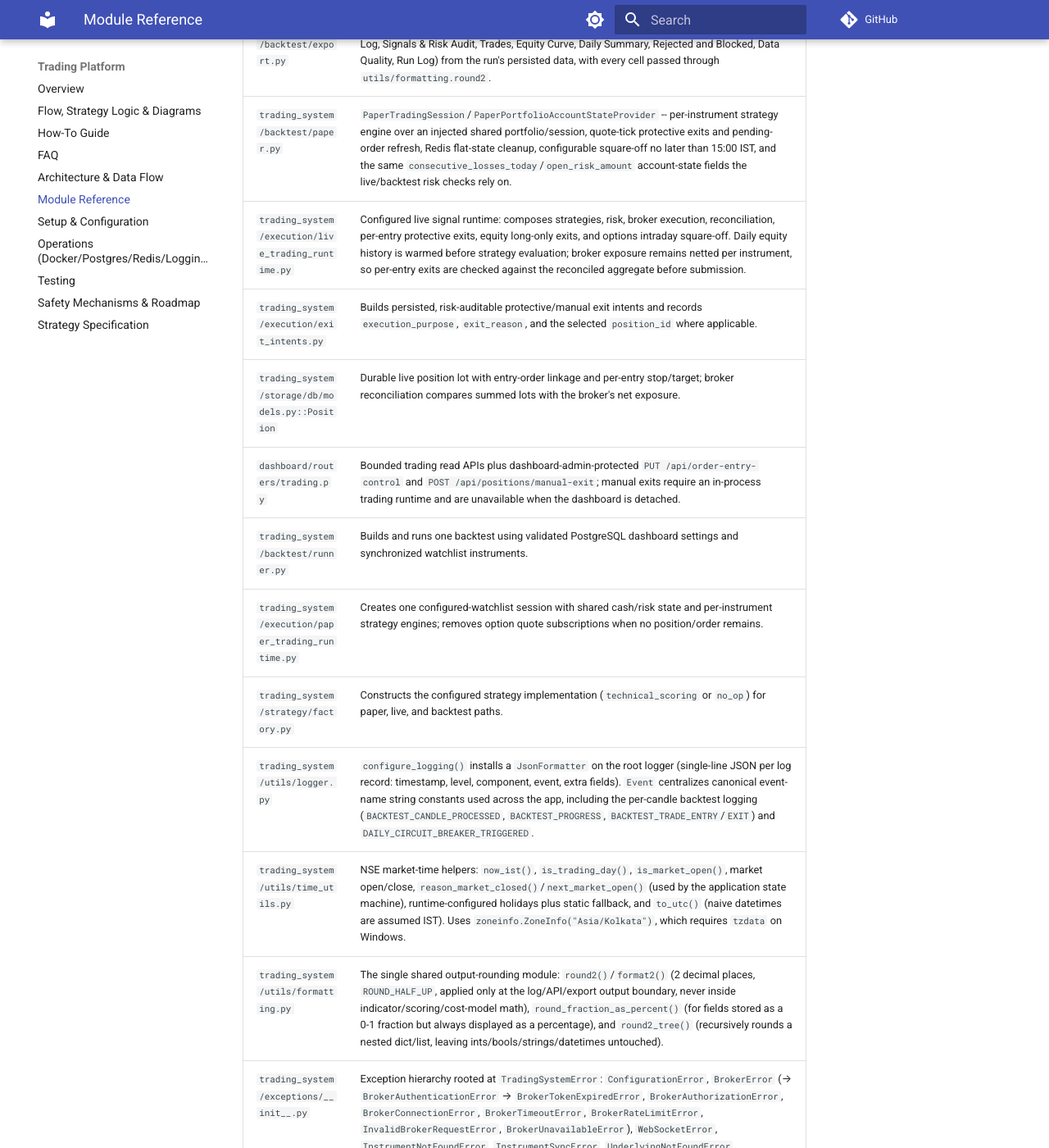
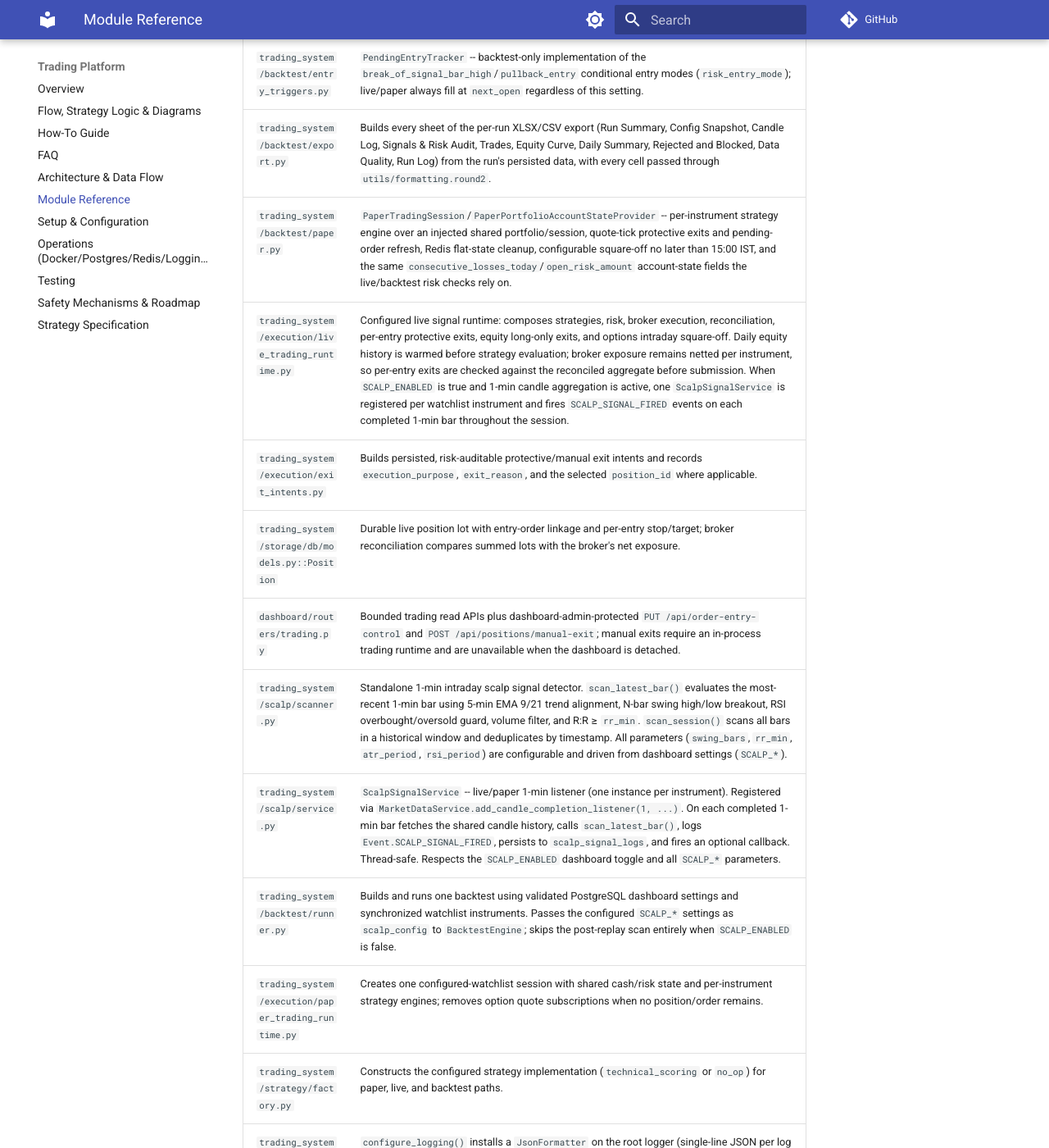
Before and after one commit to VictorG1422/docs, an MkDocs documentation site: the page built from docs/trading-platform/module-reference.md, in a window 1280 px wide and 1400 px high, scrolled down 9638 px. Shown: the whole window at 82% size. Built offline with MkDocs 1.6.1 and Material for MkDocs 9.7.7, drawn with Linux system fonts in a browser that asks for light colours; comment, search, counter and statistics services are not loaded; some of the changed text lies outside the part shown.

Commit message:
docs: document scalp signal scanner modules and dashboard integration
- Add trading_system/scalp/scanner.py and scalp/service.py module entries
- Update engine.py entry: post-replay scalp scan, scalp_config param,
  result_summary.metadata storage, and dashboard API endpoint
- Update runner.py entry: scalp_config passthrough and SCALP_ENABLED skip
- Update live_trading_runtime.py entry: ScalpSignalService per instrument
- Update settings.py entry: SCALP_* fields
- Update models.py entry: ScalpSignalLog ORM model (migration 0027)
- Update utils/logger.py entry: SCALP_SIGNAL_FIRED event constant

Co-Authored-By: Claude Sonnet 4.6 <noreply@anthropic.com>

```diff
--- a/docs/trading-platform/module-reference.md
+++ b/docs/trading-platform/module-reference.md
@@ -2,7 +2,7 @@
 
 | Module | Responsibility |
 | --- | --- |
-| `config/settings.py` | `Settings` (`pydantic-settings`) loads local/bootstrap settings from environment variables / `.env`; `get_settings()` applies only the explicit AWS credential/infrastructure allow-list. PostgreSQL dashboard settings own token-based watchlists, trading mode, risk, and scoring configuration; saved DB values override corresponding local settings. Validators reject invalid/overlapping watchlist token IDs, unsupported modes, and live mode without Kite API/access-token credentials. |
+| `config/settings.py` | `Settings` (`pydantic-settings`) loads local/bootstrap settings from environment variables / `.env`; `get_settings()` applies only the explicit AWS credential/infrastructure allow-list. PostgreSQL dashboard settings own token-based watchlists, trading mode, risk, and scoring configuration; saved DB values override corresponding local settings. Validators reject invalid/overlapping watchlist token IDs, unsupported modes, and live mode without Kite API/access-token credentials. `SCALP_*` fields (`scalp_enabled`, `scalp_swing_bars`, `scalp_rr_min`, `scalp_atr_period`, `scalp_rsi_period`) control the 1-min scalp signal scanner and are overridable from the dashboard. |
 | `trading_system/app_state.py` | `AppState` (`STARTING`/`WAITING_FOR_MARKET`/`WARMING_UP`/`RUNNING`/`MARKET_CLOSED`/`ERROR_RETRY`) and a thread-safe `ApplicationStateStore` holding the current snapshot (mode, state, market_open, next_open, reason_closed, last_candle_time, last_error) read by `GET /api/status`. |
 | `trading_system/application.py` | `Application` composes PostgreSQL, Redis, Kite, subscriptions, and market data, refreshes required instruments, and starts the configured workflow (`paper` or `live` — no longer a "backtest" startup mode). A background supervisor thread drives the market-hours state machine for the rest of the process's life: it builds/starts the paper/live runtime when the market opens, tears it down at close, and waits for the next session — the process itself never exits because the market is closed. The configured runtime selects a `BaseStrategy` and runs `StrategyEngine` → `RiskEngine` → `OrderExecutionEngine`; live mode additionally reconciles persisted entry lots and broker net exposure. A shared Redis-backed entry pause applies across both modes; live orders still require independent execution safeguards. |
 | `trading_system/health.py` | `HealthCheck` is a small named-check registry (`register`/`run`); `build_default_health_check()` registers only the `application` check for now (`Application` registers `postgresql`/`redis`/`kite`/`instrument_data`/`market_data_feed` separately). |
@@ -64,7 +64,7 @@
 | `trading_system/reconciliation/engine.py` | **(Phase 10)** `ReconciliationEngine` (locking, orchestration, audit persistence, Redis runtime refresh) and `PeriodicReconciliationScheduler` (opt-in background thread). |
 | `trading_system/storage/postgres.py` | `PostgresClient` wraps a SQLAlchemy engine + session factory (`session()` context manager commits/rolls back automatically) and exposes `health_check()`. Schema changes go through Alembic, never `create_all()`. Redacts the DSN from any connection-error text before logging/raising. |
 | `trading_system/storage/db/base.py` | **(Phase 2)** `Base` (SQLAlchemy `DeclarativeBase`), `utcnow()`, and `TimestampMixin` shared by all ORM models. |
-| `trading_system/storage/db/models.py` | **(Phase 2; extended Phase 8/9/10)** ORM models include `Instrument`, `Signal`, `Order`, `Position`, `Trade`, risk decisions/intents, append-only Phase 9 execution attempts, and Phase 10's append-only `ReconciliationRun`/`OrderReconciliationRecord`/`PositionReconciliationRecord`. Separate from Pydantic domain models. |
+| `trading_system/storage/db/models.py` | **(Phase 2; extended Phase 8/9/10/11)** ORM models include `Instrument`, `Signal`, `Order`, `Position`, `Trade`, risk decisions/intents, append-only Phase 9 execution attempts, Phase 10's append-only `ReconciliationRun`/`OrderReconciliationRecord`/`PositionReconciliationRecord`, and `ScalpSignalLog` (migration 0027) which persists every scalp signal fired during live/paper sessions. Separate from Pydantic domain models. |
 | `trading_system/storage/db/repositories.py` | **(Phase 2, extended Phase 5/6/10)** `BaseRepository` + one repository per model (`InstrumentRepository`, `SignalRepository`, `OrderRepository`, `PositionRepository`, `TradeRepository`, `CandleRepository`, and Phase 10's `ReconciliationRunRepository`/`OrderReconciliationRecordRepository`/`PositionReconciliationRecordRepository`); operates on an injected `Session`, never manages transactions itself. `InstrumentRepository` gains discovery queries in Phase 5. `CandleRepository` (Phase 6) adds `get`/`list_range`/`save_if_new` (idempotent) for completed candles. `SignalRepository` (unchanged interface; the underlying `Signal` ORM gains a Phase 7 `status` column) persists Phase 7 signals via `create()`. |
 | `trading_system/storage/redis/client.py` | **(Phase 3)** `RedisClient` -- pooled `redis.Redis` connection (explicit `ConnectionPool`), `health_check()`, and graceful `close()`/`dispose()`. Never opens a real connection until first used. |
 | `trading_system/storage/redis/keys.py` | **(Phase 3)** `RedisKeyBuilder` -- the single place that builds namespaced Redis keys (`trading:{environment}:{kind}:{id}`); nothing else in the codebase builds raw key strings. |
@@ -86,18 +86,20 @@
 | `trading_system/backtest/execution_adapter.py` | **(Phase 11)** `BacktestExecutionAdapter`/`PaperExecutionAdapter` -- implement the existing Phase 9 `BrokerOrderAdapter` interface with documented, conservative simulated fills; never call a real broker. |
 | `trading_system/backtest/portfolio.py` | **(Phase 11)** `Portfolio` -- Decimal cash/P&L/equity/drawdown accounting with positions keyed by entry intent, preserving independent stop/target and close selection even when one instrument has multiple distinct index CE/PE entries. |
 | `trading_system/backtest/metrics.py` | **(Phase 11)** Win rate/profit factor/consecutive win-loss/Sharpe/Sortino -- every metric is `None`, never fabricated, when the data is insufficient. |
-| `trading_system/backtest/engine.py` | `BacktestEngine` -- wires the strategy/risk/execution engines against an isolated per-run SQLite database + in-memory Redis and simulated clock. Supports a cooperative `cancel_check` (checked at every candle boundary for the Stop button), a `progress_callback` (candle index/timestamp, polled by the dashboard), and force-closes open positions with `exit_reason=BACKTEST_STOPPED` on a smooth stop. Logs one structured line per processed candle and embeds a candle log + equity curve into the persisted result. The shared operator entry-pause store is injected separately and checked during replay and at execution. |
+| `trading_system/backtest/engine.py` | `BacktestEngine` -- wires the strategy/risk/execution engines against an isolated per-run SQLite database + in-memory Redis and simulated clock. Supports a cooperative `cancel_check` (checked at every candle boundary for the Stop button), a `progress_callback` (candle index/timestamp, polled by the dashboard), and force-closes open positions with `exit_reason=BACKTEST_STOPPED` on a smooth stop. Logs one structured line per processed candle and embeds a candle log + equity curve into the persisted result. After the main replay completes, `_collect_scalp_signals()` runs the 1-min scanner over the same date range (if a `scalp_config` dict is supplied) and stores the results in `result.metadata["scalp_signals"]`, which is serialized into `result_summary` in the database. The dashboard exposes these via `GET /api/backtest-runs/{run_id}/scalp-signals`. |
 | `trading_system/backtest/entry_triggers.py` | `PendingEntryTracker` -- backtest-only implementation of the `break_of_signal_bar_high`/`pullback_entry` conditional entry modes (`risk_entry_mode`); live/paper always fill at `next_open` regardless of this setting. |
 | `trading_system/backtest/export.py` | Builds every sheet of the per-run XLSX/CSV export (Run Summary, Config Snapshot, Candle Log, Signals & Risk Audit, Trades, Equity Curve, Daily Summary, Rejected and Blocked, Data Quality, Run Log) from the run's persisted data, with every cell passed through `utils/formatting.round2`. |
 | `trading_system/backtest/paper.py` | `PaperTradingSession`/`PaperPortfolioAccountStateProvider` -- per-instrument strategy engine over an injected shared portfolio/session, quote-tick protective exits and pending-order refresh, Redis flat-state cleanup, configurable square-off no later than 15:00 IST, and the same `consecutive_losses_today`/`open_risk_amount` account-state fields the live/backtest risk checks rely on. |
-| `trading_system/execution/live_trading_runtime.py` | Configured live signal runtime: composes strategies, risk, broker execution, reconciliation, per-entry protective exits, equity long-only exits, and options intraday square-off. Daily equity history is warmed before strategy evaluation; broker exposure remains netted per instrument, so per-entry exits are checked against the reconciled aggregate before submission. |
+| `trading_system/execution/live_trading_runtime.py` | Configured live signal runtime: composes strategies, risk, broker execution, reconciliation, per-entry protective exits, equity long-only exits, and options intraday square-off. Daily equity history is warmed before strategy evaluation; broker exposure remains netted per instrument, so per-entry exits are checked against the reconciled aggregate before submission. When `SCALP_ENABLED` is true and 1-min candle aggregation is active, one `ScalpSignalService` is registered per watchlist instrument and fires `SCALP_SIGNAL_FIRED` events on each completed 1-min bar throughout the session. |
 | `trading_system/execution/exit_intents.py` | Builds persisted, risk-auditable protective/manual exit intents and records `execution_purpose`, `exit_reason`, and the selected `position_id` where applicable. |
 | `trading_system/storage/db/models.py::Position` | Durable live position lot with entry-order linkage and per-entry stop/target; broker reconciliation compares summed lots with the broker's net exposure. |
 | `dashboard/routers/trading.py` | Bounded trading read APIs plus dashboard-admin-protected `PUT /api/order-entry-control` and `POST /api/positions/manual-exit`; manual exits require an in-process trading runtime and are unavailable when the dashboard is detached. |
-| `trading_system/backtest/runner.py` | Builds and runs one backtest using validated PostgreSQL dashboard settings and synchronized watchlist instruments. |
+| `trading_system/scalp/scanner.py` | Standalone 1-min intraday scalp signal detector. `scan_latest_bar()` evaluates the most-recent 1-min bar using 5-min EMA 9/21 trend alignment, N-bar swing high/low breakout, RSI overbought/oversold guard, volume filter, and R:R ≥ `rr_min`. `scan_session()` scans all bars in a historical window and deduplicates by timestamp. All parameters (`swing_bars`, `rr_min`, `atr_period`, `rsi_period`) are configurable and driven from dashboard settings (`SCALP_*`). |
+| `trading_system/scalp/service.py` | `ScalpSignalService` -- live/paper 1-min listener (one instance per instrument). Registered via `MarketDataService.add_candle_completion_listener(1, ...)`. On each completed 1-min bar fetches the shared candle history, calls `scan_latest_bar()`, logs `Event.SCALP_SIGNAL_FIRED`, persists to `scalp_signal_logs`, and fires an optional callback. Thread-safe. Respects the `SCALP_ENABLED` dashboard toggle and all `SCALP_*` parameters. |
+| `trading_system/backtest/runner.py` | Builds and runs one backtest using validated PostgreSQL dashboard settings and synchronized watchlist instruments. Passes the configured `SCALP_*` settings as `scalp_config` to `BacktestEngine`; skips the post-replay scan entirely when `SCALP_ENABLED` is false. |
 | `trading_system/execution/paper_trading_runtime.py` | Creates one configured-watchlist session with shared cash/risk state and per-instrument strategy engines; removes option quote subscriptions when no position/order remains. |
 | `trading_system/strategy/factory.py` | Constructs the configured strategy implementation (`technical_scoring` or `no_op`) for paper, live, and backtest paths. |
-| `trading_system/utils/logger.py` | `configure_logging()` installs a `JsonFormatter` on the root logger (single-line JSON per log record: timestamp, level, component, event, extra fields). `Event` centralizes canonical event-name string constants used across the app, including the per-candle backtest logging (`BACKTEST_CANDLE_PROCESSED`, `BACKTEST_PROGRESS`, `BACKTEST_TRADE_ENTRY`/`EXIT`) and `DAILY_CIRCUIT_BREAKER_TRIGGERED`. |
+| `trading_system/utils/logger.py` | `configure_logging()` installs a `JsonFormatter` on the root logger (single-line JSON per log record: timestamp, level, component, event, extra fields). `Event` centralizes canonical event-name string constants used across the app, including the per-candle backtest logging (`BACKTEST_CANDLE_PROCESSED`, `BACKTEST_PROGRESS`, `BACKTEST_TRADE_ENTRY`/`EXIT`), `DAILY_CIRCUIT_BREAKER_TRIGGERED`, and `SCALP_SIGNAL_FIRED` (emitted by `ScalpSignalService` on every scalp signal detected). |
 | `trading_system/utils/time_utils.py` | NSE market-time helpers: `now_ist()`, `is_trading_day()`, `is_market_open()`, market open/close, `reason_market_closed()`/`next_market_open()` (used by the application state machine), runtime-configured holidays plus static fallback, and `to_utc()` (naive datetimes are assumed IST). Uses `zoneinfo.ZoneInfo("Asia/Kolkata")`, which requires `tzdata` on Windows. |
 | `trading_system/utils/formatting.py` | The single shared output-rounding module: `round2()`/`format2()` (2 decimal places, `ROUND_HALF_UP`, applied only at the log/API/export output boundary, never inside indicator/scoring/cost-model math), `round_fraction_as_percent()` (for fields stored as a 0-1 fraction but always displayed as a percentage), and `round2_tree()` (recursively rounds a nested dict/list, leaving ints/bools/strings/datetimes untouched). |
 | `trading_system/exceptions/__init__.py` | Exception hierarchy rooted at `TradingSystemError`: `ConfigurationError`, `BrokerError` (→ `BrokerAuthenticationError` → `BrokerTokenExpiredError`, `BrokerAuthorizationError`, `BrokerConnectionError`, `BrokerTimeoutError`, `BrokerRateLimitError`, `InvalidBrokerRequestError`, `BrokerUnavailableError`), `WebSocketError`, `InstrumentNotFoundError`, `InstrumentSyncError`, `UnderlyingNotFoundError`, `ExpiryNotFoundError`, `StrikeNotFoundError`, `ContractNotFoundError`, `InvalidOptionTypeError`, `InvalidInstrumentDataError`, `DuplicateContractError` (Phase 5), `HistoricalDataError` (Phase 6), `OrderError` (→ `DuplicateOrderError`), `RiskLimitError`, `StorageError` (→ `RedisUnavailableError`). Phase 7 deliberately adds no new exception type -- signal validation returns a list of reason strings instead of raising (a rejected signal is an everyday outcome, not an error). |
```
